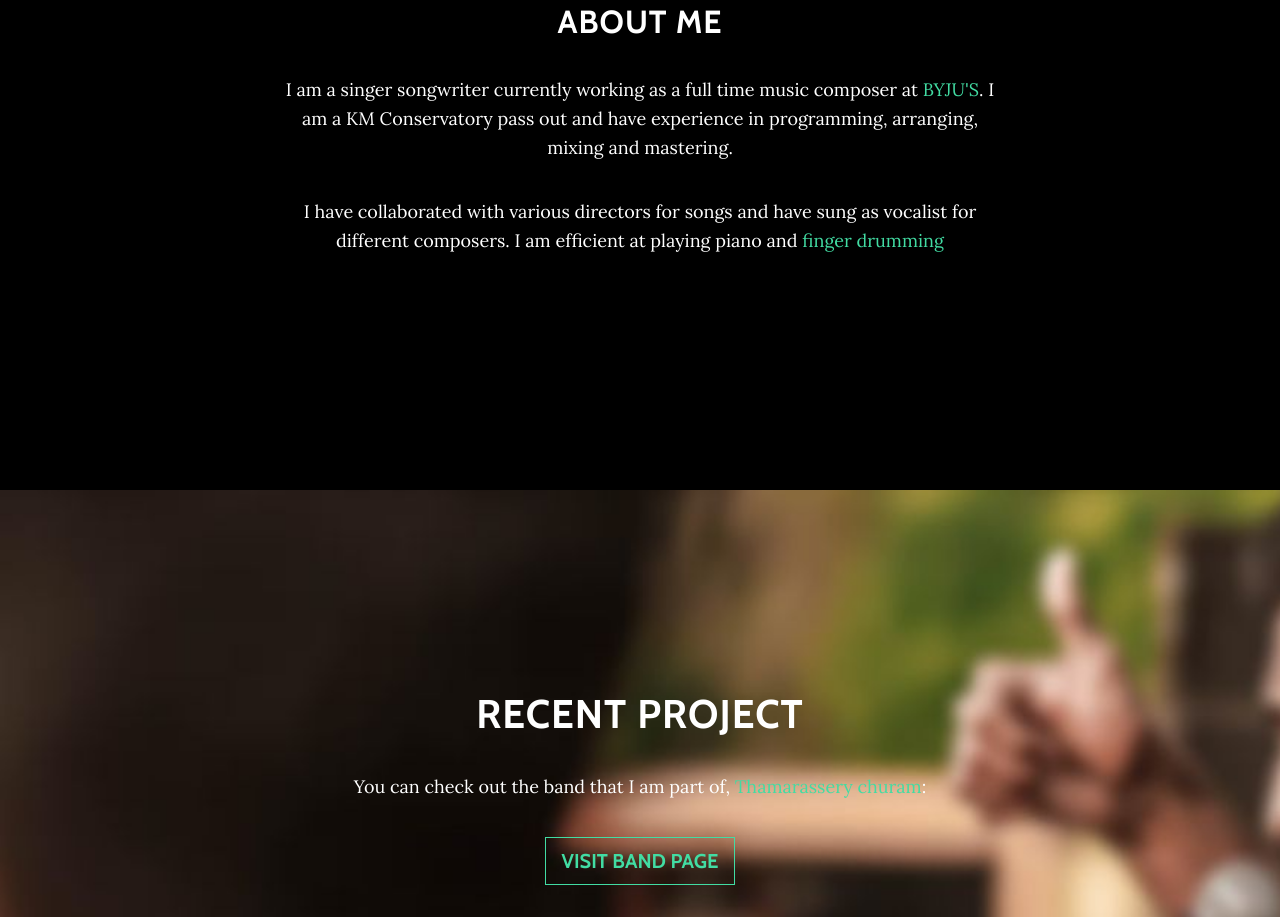
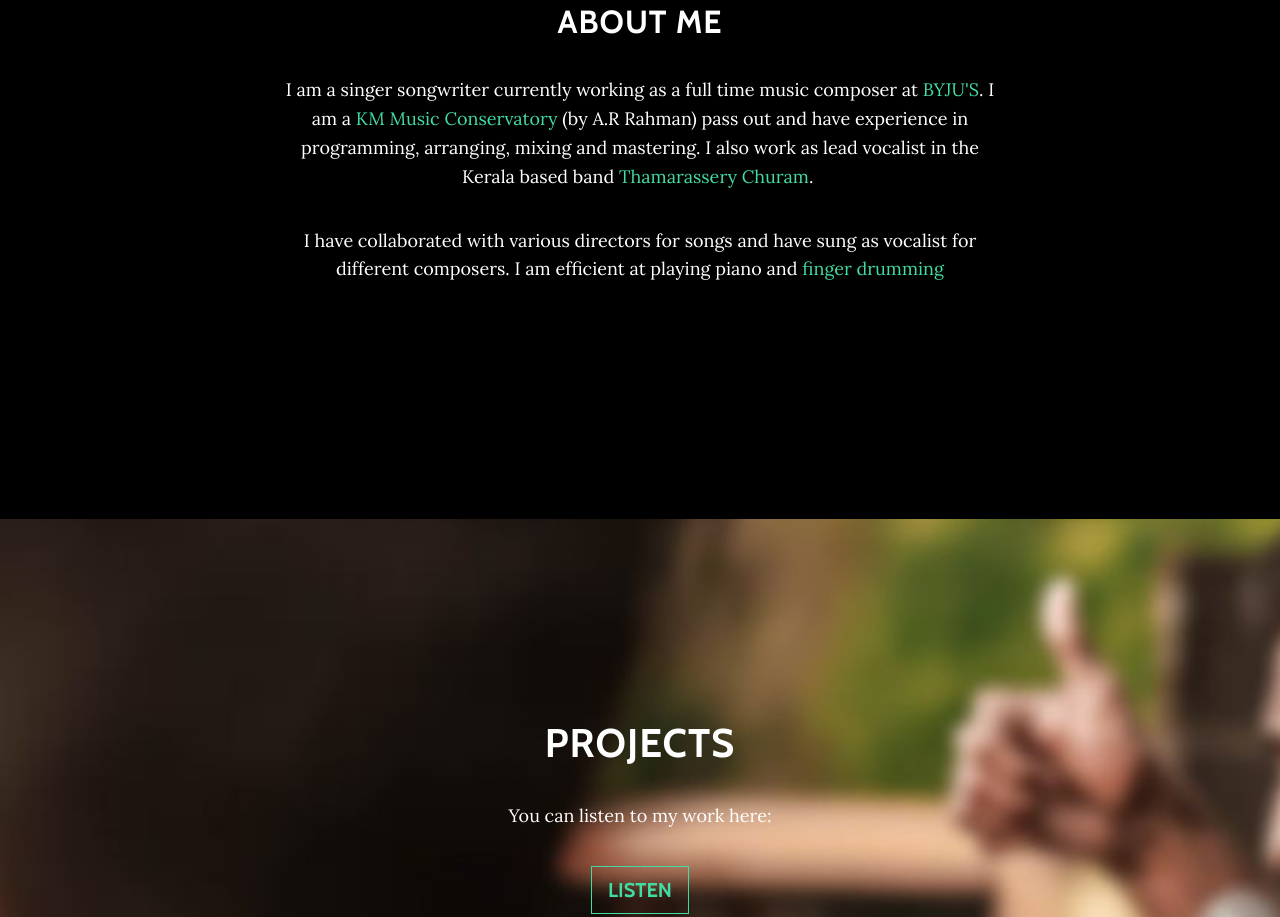
Before and after one commit to recreationdevelopers/akashchandran.com, a plain HTML site: page index.html in a window 1280 px wide. Shown: the part 997-1914 px from the top of the page. Drawn offline with nearby package versions, Linux system fonts and the light colour scheme.

Commit message:
modified

```diff
--- a/index.html
+++ b/index.html
@@ -47,7 +47,8 @@
             <div class="row">
                 <div class="col-lg-8 mx-auto">
                     <h2>About me</h2>
-                    <p>I am a singer songwriter currently working as a full time music composer at&nbsp;<a href="http://byjus.com" target="_blank">BYJU'S</a>. I am a KM Conservatory pass out and have experience in programming, arranging, mixing and mastering.</p>
+                    <p>I am a singer songwriter currently working as a full time music composer at&nbsp;<a href="http://byjus.com" target="_blank">BYJU'S</a>. I am a <a href="http://www.kmmc.in/">KM Music Conservatory</a>&nbsp;(by A.R Rahman) pass out and
+                        have experience in programming, arranging, mixing and mastering. I also work as lead vocalist in the Kerala based band <a href="https://www.facebook.com/thebandthamarasserychuram/">Thamarassery Churam</a>.&nbsp;</p>
                     <p>I have collaborated with various directors for songs and have sung as vocalist for different composers. I am efficient at playing piano and&nbsp;<a href="https://en.wikipedia.org/wiki/Controllerism" target="_blank">finger drumming</a></p>
                 </div>
             </div>
@@ -56,9 +57,8 @@
     <section id="download" class="download-section content-section text-center" style="background-image: url(&quot;assets/img/band2.jpg&quot;);">
         <div class="container">
             <div class="col-lg-8 mx-auto">
-                <h1>recent project</h1>
-                <p>You can check out the band that I am part of,&nbsp;<a href="https://www.facebook.com/thebandthamarasserychuram/">Thamarassery churam</a>:</p><a class="btn btn-primary btn-lg btn-default" role="button" href="https://www.facebook.com/thebandthamarasserychuram"
-                    target="_blank">visit Band page</a></div>
+                <h1>Projects</h1>
+                <p>You can listen to my work here:</p><a class="btn btn-primary btn-lg btn-default" role="button" href="https://www.youtube.com/playlist?list=PLBksKdAQVDeO7OS0nPYwYATOGMqK1mQOn" target="_blank">Listen</a></div>
         </div>
     </section>
     <section id="contact" class="content-section text-center">
@@ -71,7 +71,7 @@
                         <li class="list-inline-item">&nbsp;<a class="btn btn-primary btn-lg btn-default" role="button" href="https://www.facebook.com/akash.me4u" target="_blank"><i class="fa fa-facebook fa-fw"></i><span class="network-name">Facebook</span></a></li>
                         <li class="list-inline-item">&nbsp;<a class="btn btn-primary btn-lg btn-default" role="button" href="https://www.instagram.com/akashchandran05/" target="_blank"><i class="fa fa-instagram fa-fw"></i><span class="network-name">INSTAGRAM</span></a></li>
                         <li class="list-inline-item">&nbsp;<a class="btn btn-primary btn-lg btn-default" role="button" href="https://soundcloud.com/akashchandran05" target="_blank"><i class="fa fa-soundcloud fa-fw"></i><span class="network-name">soundcloud</span></a></li>
-                        <li class="list-inline-item">&nbsp;<a class="btn btn-primary btn-lg btn-default" role="button" href="https://www.youtube.com/watch?v=hBXb3ygh3v0&amp;feature=youtu.be" target="_blank"><i class="fa fa-youtube-play fa-fw"></i><span class="network-name">youtube</span></a></li>
+                        <li class="list-inline-item">&nbsp;<a class="btn btn-primary btn-lg btn-default" role="button" href="https://www.youtube.com/playlist?list=PLBksKdAQVDeO7OS0nPYwYATOGMqK1mQOn" target="_blank"><i class="fa fa-youtube-play fa-fw"></i><span class="network-name">youtube</span></a></li>
                     </ul>
                 </div>
             </div>
```
